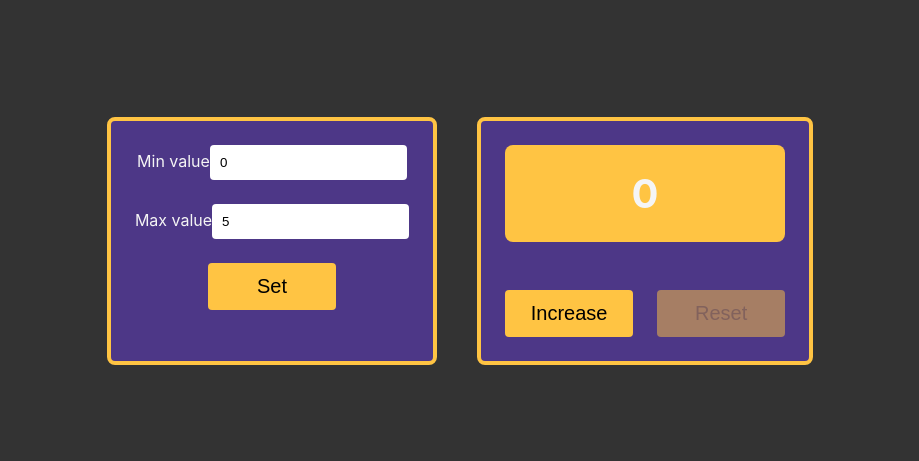
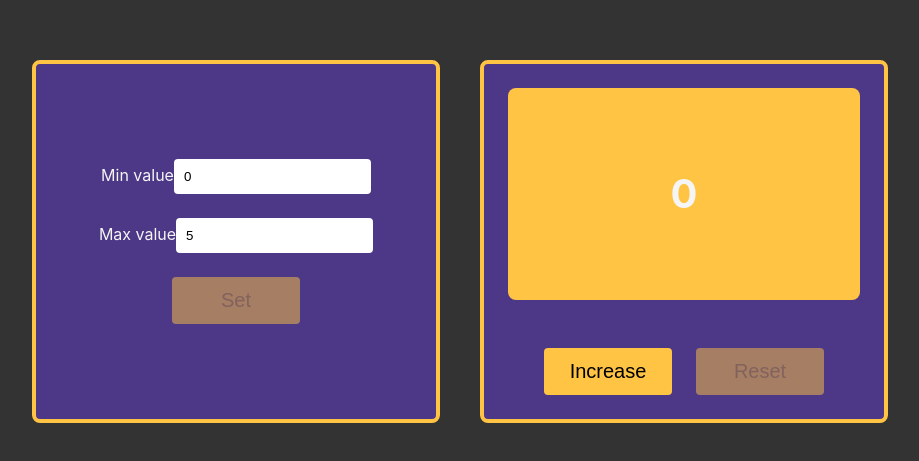
Before and after one commit to aportraitofjoyce/counter-react-ts, a React (Create React App) app: page / in a window 1280 px wide. Shown: the part 159-620 px from the top of the page, without its empty margins (180-1099 px from the left). Built offline with nearby package versions, Linux system fonts and the light colour scheme.

Commit message:
All validation is done

```diff
--- a/src/App.css
+++ b/src/App.css
@@ -11,22 +11,27 @@ body {
     display: flex;
     gap: 40px;
 }
+
 .container {
     text-align: center;
     border: 4px solid #ffc443;
     border-radius: 8px;
     display: flex;
     flex-direction: column;
+    justify-content: center;
     background-color: #4d3787;
+    width: 400px;
 }
 
-
-
 .display {
+    display: flex;
+    align-items: center;
+    justify-content: center;
     padding: 24px;
     margin: 24px;
     border-radius: 8px;
     background-color: #ffc443;
+    height: 164px;
 }
 
 .result {
@@ -72,6 +77,7 @@ input {
     border-radius: 4px;
     padding: 8px;
 }
+
 .error {
     border: 2px solid red;
 }
--- a/src/Counter.tsx
+++ b/src/Counter.tsx
@@ -3,13 +3,14 @@ import './App.css';
 import {CounterSettings} from "./components/CounterSettings/CounterSettings";
 import {CounterDisplay} from "./components/CounterDisplay/CounterDisplay";
 
-const Counter = () => {
+export const Counter = () => {
     const [minValue, setMinValue] = useState<number>(0)
     const [maxValue, setMaxValue] = useState<number>(5)
+    const [settings, setSettings] = useState(true)
     const [counter, setCounter] = useState<number>(minValue)
 
     useEffect(() => {
-        const counterValueString = localStorage.getItem('counterValue')
+        const counterValueString = localStorage.getItem('counter')
         if (counterValueString) {
             const counterValueNumber = JSON.parse(counterValueString)
             setCounter(counterValueNumber)
@@ -27,16 +28,21 @@ const Counter = () => {
             setMaxValue(maxValueNumber)
         }
     }, [])
-
     useEffect(() => {
-        localStorage.setItem('counterValue', JSON.stringify(counter))
+        localStorage.setItem('counter', JSON.stringify(counter))
         localStorage.setItem('minValue', JSON.stringify(minValue))
         localStorage.setItem('maxValue', JSON.stringify(maxValue))
     }, [counter, minValue, maxValue])
 
-    const validation = () => {
-        if (minValue >= maxValue) return true
-        if (minValue < 0 || maxValue < 0) return true
+    const inputValidation = () => {
+        if (minValue >= maxValue) {
+            setSettings(true)
+            return true
+        }
+        if (minValue < 0 || maxValue < 0) {
+            setSettings(true)
+            return true
+        }
     }
 
     return (
@@ -46,17 +52,18 @@ const Counter = () => {
                              setMinValue={setMinValue}
                              setMaxValue={setMaxValue}
                              setCounter={setCounter}
-                             validation={validation}
+                             inputValidation={inputValidation}
+                             settings={settings}
+                             setSettings={setSettings}
             />
 
             <CounterDisplay counter={counter}
                             maxValue={maxValue}
                             minValue={minValue}
                             setCounter={setCounter}
-                            validation={validation}
+                            inputValidation={inputValidation}
+                            settings={settings}
             />
         </div>
     );
 };
-
-export default Counter;
--- a/src/components/Button.tsx
+++ b/src/components/Button.tsx
@@ -2,12 +2,12 @@ import React from "react";
 
 type ButtonPropsType = {
     name: string
-    callback: () => void
+    onClick: () => void
     disabled: any
 }
 
 export const Button: React.FC<ButtonPropsType> = (props) => {
     return (
-        <button onClick={props.callback} disabled={props.disabled}>{props.name}</button>
+        <button onClick={props.onClick} disabled={props.disabled}>{props.name}</button>
     )
 }
--- a/src/components/CounterDisplay/CounterDisplay.tsx
+++ b/src/components/CounterDisplay/CounterDisplay.tsx
@@ -7,7 +7,8 @@ type CounterDisplayPropsType = {
     maxValue: number
     minValue: number
     setCounter: (counter: number) => void
-    validation: () => boolean | undefined
+    inputValidation: () => boolean | undefined
+    settings: boolean
 }
 
 export const CounterDisplay: React.FC<CounterDisplayPropsType> = (props) => {
@@ -19,12 +20,25 @@ export const CounterDisplay: React.FC<CounterDisplayPropsType> = (props) => {
         props.setCounter(props.minValue)
     }
 
+    const increaseButtonDisable = () => props.counter === props.maxValue || !props.settings
+    const resetButtonDisable = () => props.counter === props.minValue || !props.settings
+
     return (
         <div className="container">
-            <Display counter={props.counter} maxValue={props.maxValue} validation={props.validation} minValue={props.minValue}/>
+            <Display counter={props.counter}
+                     maxValue={props.maxValue}
+                     inputValidation={props.inputValidation}
+                     minValue={props.minValue}
+                     settings={props.settings}
+            />
+
             <div className={'buttons'}>
-                <Button name={'Increase'} callback={counterIncrease} disabled={props.counter === props.maxValue}/>
-                <Button name={'Reset'} callback={counterReset} disabled={props.counter === props.minValue}/>
+                <Button name={'Increase'}
+                        onClick={counterIncrease}
+                        disabled={increaseButtonDisable()}/>
+                <Button name={'Reset'}
+                        onClick={counterReset}
+                        disabled={resetButtonDisable()}/>
             </div>
         </div>
     )
--- a/src/components/CounterDisplay/Display.tsx
+++ b/src/components/CounterDisplay/Display.tsx
@@ -4,7 +4,8 @@ type DisplayPropsType = {
     counter: number
     maxValue: number
     minValue: number
-    validation: () => boolean | undefined
+    inputValidation: () => boolean | undefined
+    settings: boolean
 }
 
 export const Display = (props: DisplayPropsType) => {
@@ -12,9 +13,10 @@ export const Display = (props: DisplayPropsType) => {
 
     return (
         <div className={'display'}>
-            {props.validation() ?
-                <span className={'result'}>Incorrect value!</span> :
-                <span className={displayClassName}>{props.counter}</span>
+            {
+                props.inputValidation() ? <span className={'result maxResult'}>Incorrect value!</span> :
+                    !props.settings ? <span className={'result'}>Enter values and press 'Set'</span> :
+                        <span className={displayClassName}>{props.counter}</span>
             }
         </div>
     )
--- a/src/components/CounterSettings/CounterSettings.tsx
+++ b/src/components/CounterSettings/CounterSettings.tsx
@@ -8,21 +8,28 @@ type CounterSettingsPropsType = {
     setMinValue: (minValue: number) => void
     setMaxValue: (maxValue: number) => void
     setCounter: (counter: number) => void
-    validation: () => boolean | undefined
+    inputValidation: () => boolean | undefined
+    settings: boolean
+    setSettings: (settings: boolean) => void
 }
 
 export const CounterSettings: React.FC<CounterSettingsPropsType> = (props) => {
+
     const declareMinValue = (e: ChangeEvent<HTMLInputElement>) => {
         props.setMinValue(Number(e.currentTarget.value))
+        props.setSettings(false)
     }
 
     const declareMaxValue = (e: ChangeEvent<HTMLInputElement>) => {
         props.setMaxValue(Number(e.currentTarget.value))
+        props.setSettings(false)
     }
 
     const setMinValueToCounter = () => {
         props.setCounter(props.minValue)
+        props.setSettings(true)
     }
+
 
     return (
         <div className='container'>
@@ -30,8 +37,7 @@ export const CounterSettings: React.FC<CounterSettingsPropsType> = (props) => {
                 <span>Min value</span>
                 <Input value={props.minValue}
                        onChange={declareMinValue}
-                       error={props.validation()}
-                />
+                       error={props.inputValidation()}/>
 
             </div>
 
@@ -39,13 +45,13 @@ export const CounterSettings: React.FC<CounterSettingsPropsType> = (props) => {
                 <span>Max value</span>
                 <Input value={props.maxValue}
                        onChange={declareMaxValue}
-                       error={props.validation()}
-                />
+                       error={props.inputValidation()}/>
 
             </div>
 
             <div className={'buttons'}>
-                <Button name={'Set'} callback={setMinValueToCounter} disabled={props.validation()}/>
+                <Button name={'Set'} onClick={setMinValueToCounter}
+                        disabled={props.settings}/>
             </div>
         </div>
     )
```
Also changed, not shown: src/index.tsx (+5 -8 lines), 1 other file (tests, documents, lock files or other folders).
